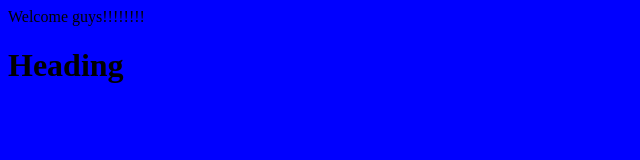
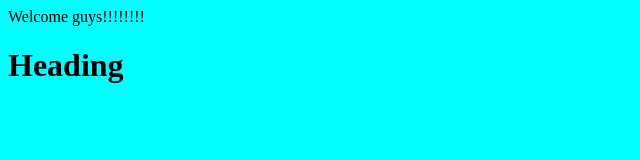
Before and after one commit to HarikaMahalakshmi/Proj1, a plain HTML site: page index.html in a window 1280 px wide. Shown: the whole page, without its empty margins (0-640 px from the left). Drawn offline with Linux system fonts and the light colour scheme.

Commit message:
Update index.html

```diff
--- a/index.html
+++ b/index.html
@@ -1,5 +1,5 @@
 <html>
-<body bgcolor="blue">
+<body bgcolor="aqua">
   <p>Welcome guys!!!!!!!!</p>
   <h1>Heading</h1>
 </body>
```
